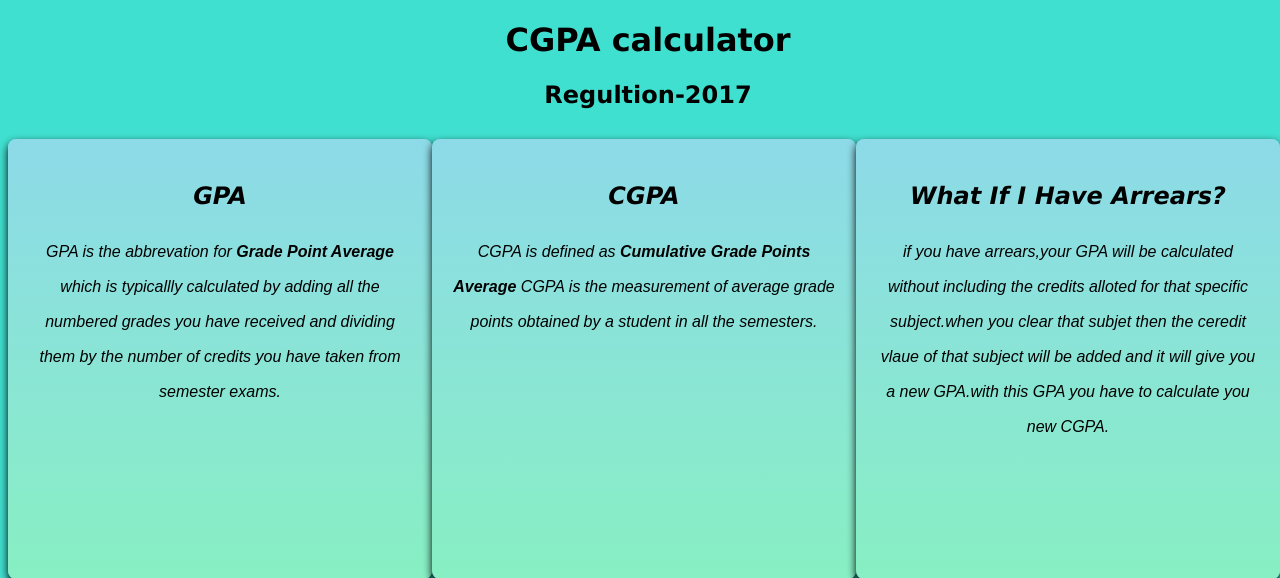
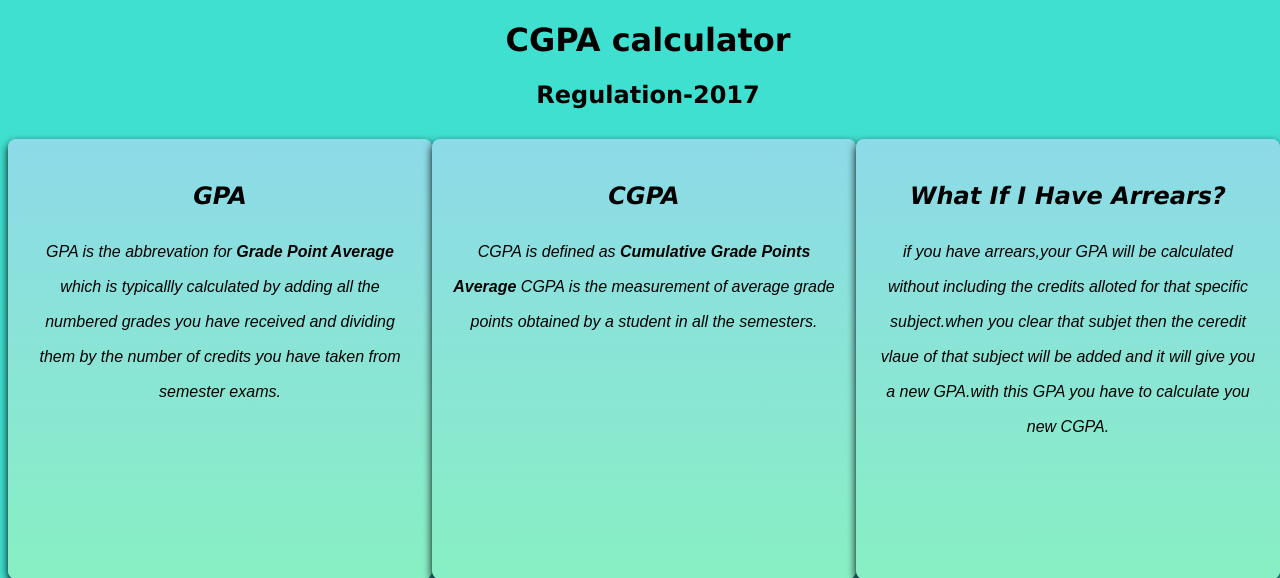
Before and after one commit to AjayRangarajan/getcgpa, a Flask app: page / in a window 1280 px wide. Shown: the top 578 px of the page. Run offline with Flask 2, Linux system fonts and the light colour scheme.

Commit message:
changed the spelling mistake

```diff
--- a/templates/app_home.html
+++ b/templates/app_home.html
@@ -3,7 +3,7 @@
 {% block heading %}
 <div class="head">
     <h1>CGPA calculator</h1>
-    <h2>Regultion-2017</h2>
+    <h2>Regulation-2017</h2>
 </div>
 {% endblock %}
 
```
